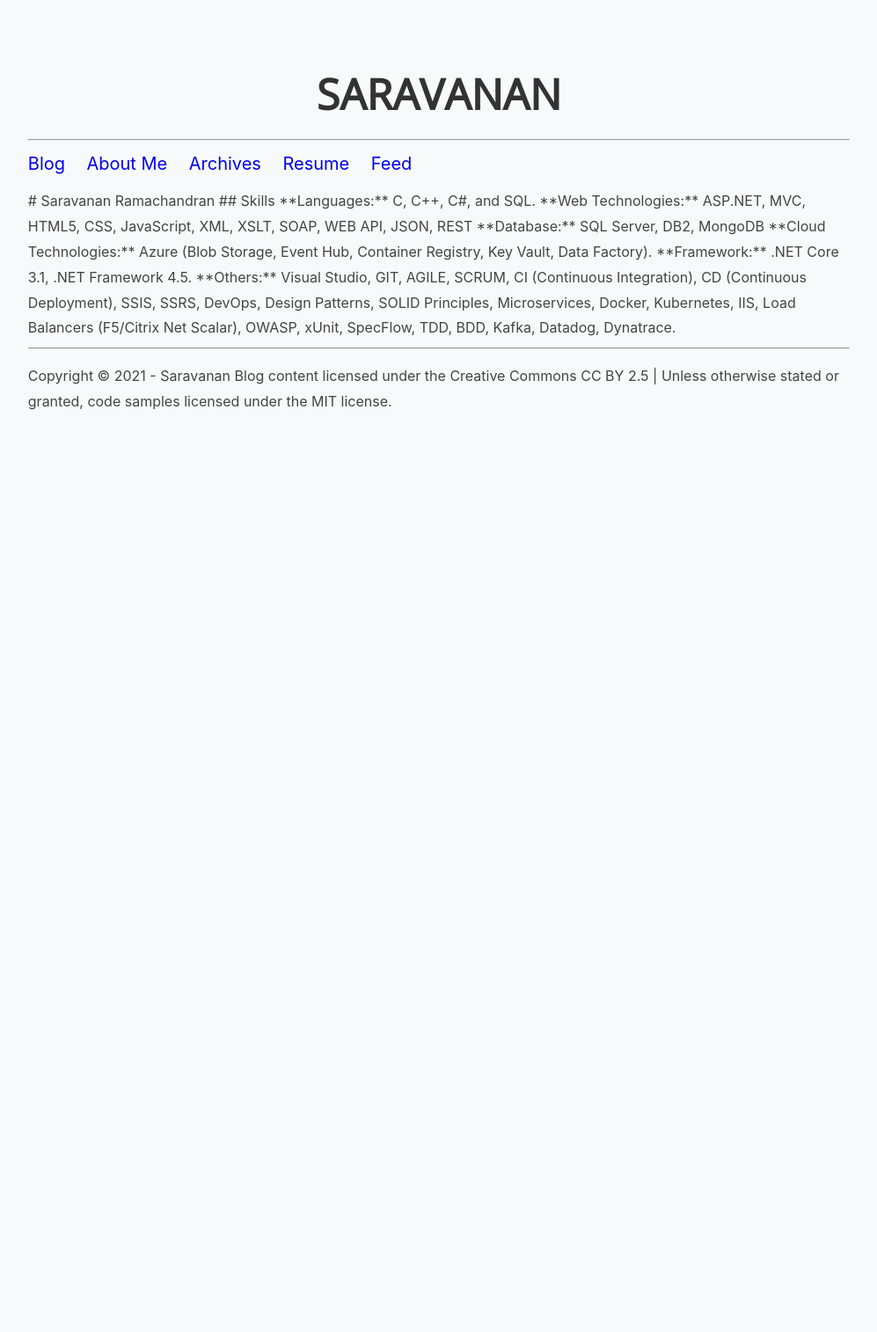
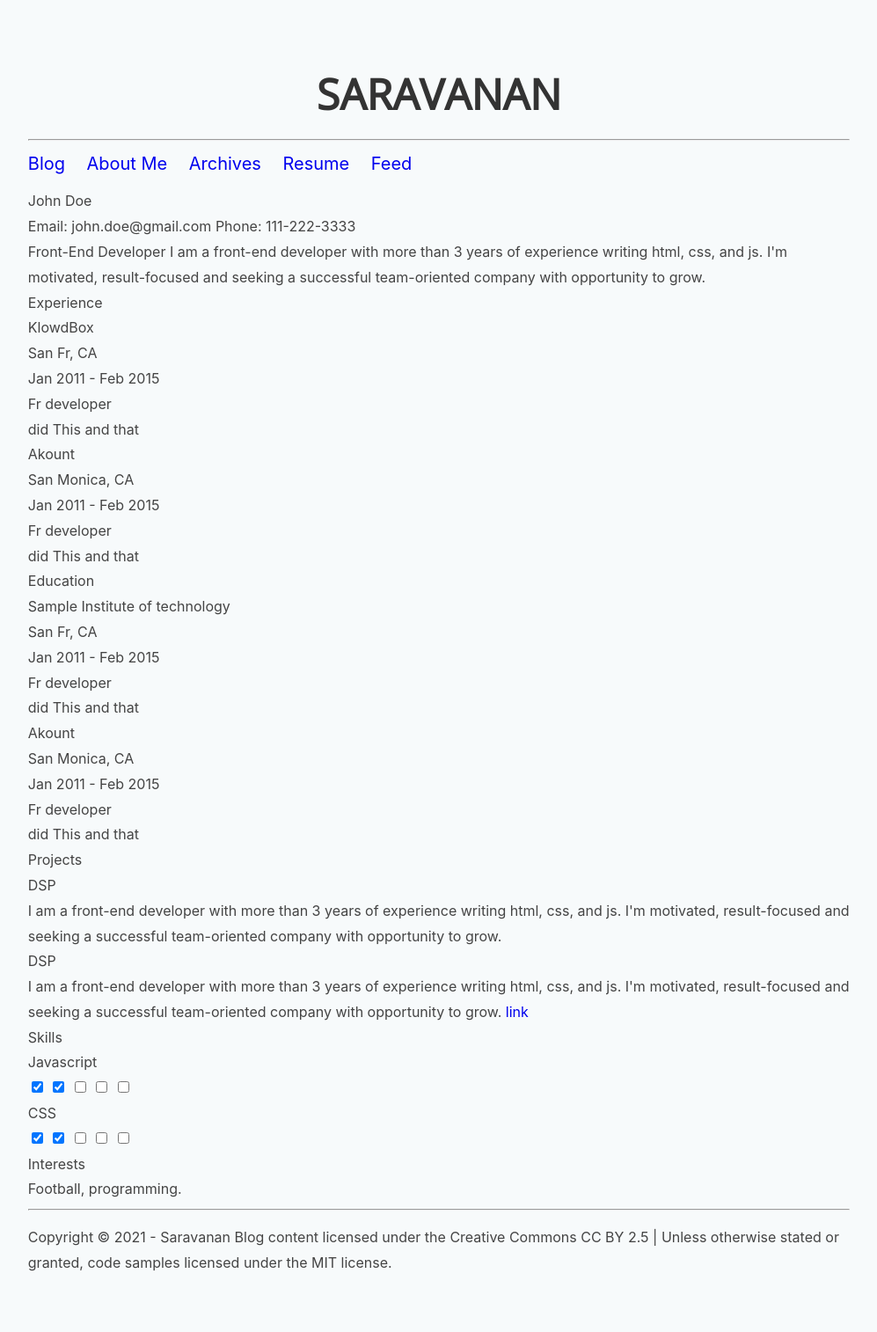
Before and after one commit to saravanaram/saravanaram.github.io, a Jekyll site: the page built from resume.html, in a window 1280 px wide. Shown: the whole page at 88% size, without its empty margins (141-1138 px from the left). Built offline with Jekyll 4.4.1, drawn with Linux system fonts in a browser that asks for light colours; before the commit the page ends 900 px from its top, so only the background shows below that.

Commit message:
Update resume.html

```diff
--- a/resume.html
+++ b/resume.html
@@ -2,14 +2,160 @@
 layout: default
 permalink: resume.html
 ---
-# Saravanan Ramachandran
-## Skills
+<link href='https://fonts.googleapis.com/css?family=Lato:400,300,700' rel='stylesheet' type='text/css'>
 
-**Languages:** C, C++, C#, and SQL.
-**Web Technologies:** ASP.NET, MVC, HTML5, CSS, JavaScript, XML, XSLT, SOAP, WEB API, JSON, REST
-**Database:** SQL Server, DB2, MongoDB
-**Cloud Technologies:** Azure (Blob Storage, Event Hub, Container Registry, Key Vault, Data Factory).
-**Framework:** .NET Core 3.1, .NET Framework 4.5.
-**Others:** Visual Studio, GIT, AGILE, SCRUM, CI (Continuous Integration), CD (Continuous Deployment), SSIS,
-SSRS, DevOps, Design Patterns, SOLID Principles, Microservices, Docker, Kubernetes, IIS, Load Balancers
-(F5/Citrix Net Scalar), OWASP, xUnit, SpecFlow, TDD, BDD, Kafka, Datadog, Dynatrace.
+<div class="container">
+  <div class="header">
+    <div class="full-name">
+      <span class="first-name">John</span>
+      <span class="last-name">Doe</span>
+    </div>
+    <div class="contact-info">
+      <span class="email">Email: </span>
+      <span class="email-val">john.doe@gmail.com</span>
+      <span class="separator"></span>
+      <span class="phone">Phone: </span>
+      <span class="phone-val">111-222-3333</span>
+    </div>
+
+    <div class="about">
+      <span class="position">Front-End Developer </span>
+      <span class="desc">
+        I am a front-end developer with more than 3 years of experience writing html, css, and js. I'm motivated, result-focused and seeking a successful team-oriented company with opportunity to grow.
+      </span>
+    </div>
+  </div>
+   <div class="details">
+    <div class="section">
+      <div class="section__title">Experience</div>
+      <div class="section__list">
+        <div class="section__list-item">
+          <div class="left">
+            <div class="name">KlowdBox</div>
+            <div class="addr">San Fr, CA</div>
+            <div class="duration">Jan 2011 - Feb 2015</div>
+          </div>
+          <div class="right">
+            <div class="name">Fr developer</div>
+            <div class="desc">did This and that</div>
+          </div>
+        </div>
+                <div class="section__list-item">
+          <div class="left">
+            <div class="name">Akount</div>
+            <div class="addr">San Monica, CA</div>
+            <div class="duration">Jan 2011 - Feb 2015</div>
+          </div>
+          <div class="right">
+            <div class="name">Fr developer</div>
+            <div class="desc">did This and that</div>
+          </div>
+        </div>
+
+      </div>
+    </div>
+    <div class="section">
+      <div class="section__title">Education</div>
+      <div class="section__list">
+        <div class="section__list-item">
+          <div class="left">
+            <div class="name">Sample Institute of technology</div>
+            <div class="addr">San Fr, CA</div>
+            <div class="duration">Jan 2011 - Feb 2015</div>
+          </div>
+          <div class="right">
+            <div class="name">Fr developer</div>
+            <div class="desc">did This and that</div>
+          </div>
+        </div>
+        <div class="section__list-item">
+          <div class="left">
+            <div class="name">Akount</div>
+            <div class="addr">San Monica, CA</div>
+            <div class="duration">Jan 2011 - Feb 2015</div>
+          </div>
+          <div class="right">
+            <div class="name">Fr developer</div>
+            <div class="desc">did This and that</div>
+          </div>
+        </div>
+
+      </div>
+
+  </div>
+     <div class="section">
+      <div class="section__title">Projects</div>
+       <div class="section__list">
+         <div class="section__list-item">
+           <div class="name">DSP</div>
+           <div class="text">I am a front-end developer with more than 3 years of experience writing html, css, and js. I'm motivated, result-focused and seeking a successful team-oriented company with opportunity to grow.</div>
+         </div>
+
+         <div class="section__list-item">
+                    <div class="name">DSP</div>
+           <div class="text">I am a front-end developer with more than 3 years of experience writing html, css, and js. I'm motivated, result-focused and seeking a successful team-oriented company with opportunity to grow. <a href="/login">link</a>
+           </div>
+         </div>
+       </div>
+    </div>
+     <div class="section">
+       <div class="section__title">Skills</div>
+       <div class="skills">
+         <div class="skills__item">
+           <div class="left"><div class="name">
+             Javascript
+             </div></div>
+           <div class="right">
+                          <input  id="ck1" type="checkbox" checked/>
+
+             <label for="ck1"></label>
+                          <input id="ck2" type="checkbox" checked/>
+
+              <label for="ck2"></label>
+                         <input id="ck3" type="checkbox" />
+
+              <label for="ck3"></label>
+                           <input id="ck4" type="checkbox" />
+            <label for="ck4"></label>
+                          <input id="ck5" type="checkbox" />
+              <label for="ck5"></label>
+
+           </div>
+         </div>
+
+       </div>
+       <div class="skills__item">
+           <div class="left"><div class="name">
+             CSS</div></div>
+           <div class="right">
+                          <input  id="ck1" type="checkbox" checked/>
+
+             <label for="ck1"></label>
+                          <input id="ck2" type="checkbox" checked/>
+
+              <label for="ck2"></label>
+                         <input id="ck3" type="checkbox" />
+
+              <label for="ck3"></label>
+                           <input id="ck4" type="checkbox" />
+            <label for="ck4"></label>
+                          <input id="ck5" type="checkbox" />
+              <label for="ck5"></label>
+
+           </div>
+         </div>
+
+       </div>
+     <div class="section">
+     <div class="section__title">
+       Interests
+       </div>
+       <div class="section__list">
+         <div class="section__list-item">
+                  Football, programming.
+          </div>
+       </div>
+     </div>
+     </div>
+  </div>
+</div>
```
